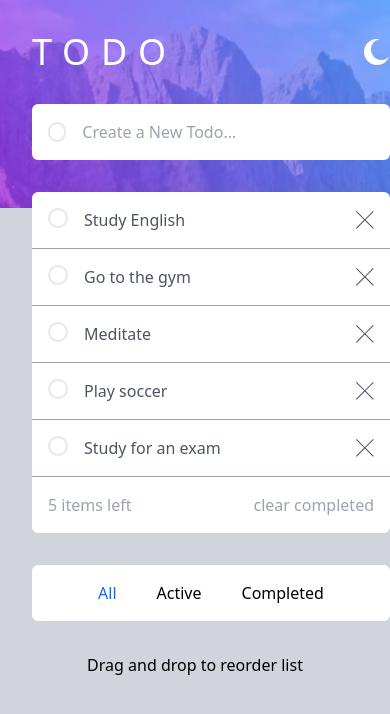
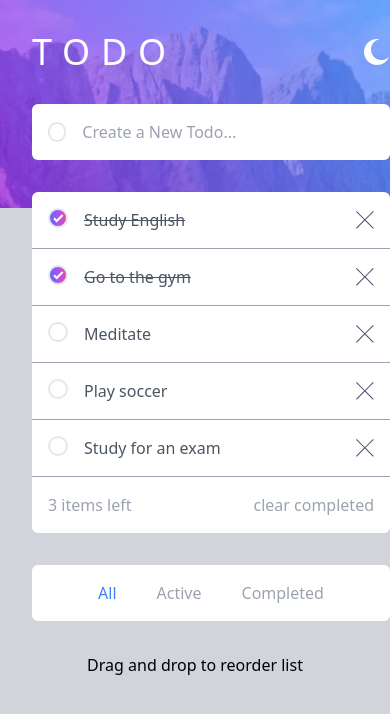
Before and after one commit to ricardoarcos98/todoOne, a React (Vite) app: page / in a window 390 px wide. Shown: the top 714 px of the page. Built offline with nearby package versions, Linux system fonts and the light colour scheme.

Commit message:
project mobile ok

```diff
--- a/src/App.jsx
+++ b/src/App.jsx
@@ -4,6 +4,7 @@ import TodoComputed from "./TodoComputed";
 import TodoCreate from "./TodoCreate";
 import TodoFilter from "./TodoFilter";
 import TodoList from "./TodoList";
+
 
 const initialStateTodo = [
     {
@@ -14,7 +15,7 @@ const initialStateTodo = [
     {
         id: 2,
         title: "Go to the gym",
-        completed: false,
+        completed: true,
     },
     {
         id: 3,
@@ -32,20 +33,60 @@ const initialStateTodo = [
         completed: false,
     },
 ];
-
 const App = () => {
     const [todo, setTodo] = useState(initialStateTodo);
+
+    const creatTodo=(title)=>{
+    const newTodo={
+        id: Date.now(),
+        title: title.trim(),
+        completed:false,
+    }
+    setTodo([...todo, newTodo])
+    }
+
+    const removeTodo=(id)=>{
+     setTodo(todo.filter((todo)=>todo.id !== id)) // que devuelva todo lo contrario al id que se le esta pasando.
+    }
+
+    const updateTodo=(id)=>{
+        setTodo(todo.map(
+            todo => todo.id ===id? {...todo, completed: !todo.completed}:todo
+        ))
+    }
+
+    const computedItemsLeft= todo.filter((todo)=> !todo.completed).length;
+
+    const clearCompleted=()=>{
+        setTodo(todo.filter((todo)=>!todo.completed))
+    }
+    const [filter, setFilter]=useState("all")
+    const changeFilter=(filter)=>setFilter(filter);
+
+    const filteredTodos=()=>{
+        switch (filter){
+            case "all":
+                return todo;
+            case "active":
+                return todo.filter((todo)=>!todo.completed);
+            case "completed":
+                return todo.filter((todo)=>todo.completed);
+            default:
+                return todo;
+        }
+    }
+
     return (
         <div className="bg-[url('./assets/images/bg-mobile-light.jpg')] bg-contain  bg-no-repeat bg-gray-300 min-h-screen">
             <Header />
 
             <main className="container mx-4 px-4 mt-8">
-                <TodoCreate />
+                <TodoCreate creatTodo={creatTodo}/>
 
                 {/* TodoList (todoItem) TodoUpdate & TodoDelete */}
-                <TodoList todo={todo} />
-                <TodoComputed />
-                <TodoFilter />
+                <TodoList todo={filteredTodos()} removeTodo={removeTodo} updateTodo={updateTodo} />
+                <TodoComputed computedItemsLeft={computedItemsLeft} clearCompleted={clearCompleted} />
+                <TodoFilter changeFilter={changeFilter} filter={filter}  />
             </main>
 
             <footer className="text-center mt-8">
--- a/src/TodoComputed.jsx
+++ b/src/TodoComputed.jsx
@@ -1,8 +1,8 @@
-const TodoComputed =()=>{
+const TodoComputed =({computedItemsLeft, clearCompleted})=>{
 return (
     <section className="py-4 px-4 flex justify-between bg-white  rounded-b-md">
-      <span className="text-gray-400"> 5 items left </span>
-    <button className="text-gray-400">
+      <span className="text-gray-400"> {computedItemsLeft} items left </span>
+    <button className="text-gray-400" onClick={(clearCompleted)}>
      clear completed
     </button>
      </section>
--- a/src/TodoCreate.jsx
+++ b/src/TodoCreate.jsx
@@ -1,11 +1,25 @@
-const TodoCreate =()=>{
+import { useState } from "react";
+
+const TodoCreate =({creatTodo})=>{
+
+    const [title, setTitle]=useState("")
+    const handleSubmitAddTodo=(e)=>{
+        e.preventDefault();
+        if(!title.trim()){ // si title esta vacia
+            return setTitle(''); // se escpa del metodo
+        }
+        creatTodo(title);
+        setTitle('');
+    }
     return(
-        <form className="bg-white rounded-md overflow-hidden py-4 px-4 gap-4 items-center flex mt-8">
+        <form onSubmit={handleSubmitAddTodo} className="bg-white rounded-md overflow-hidden py-4 px-4 gap-4 items-center flex mt-8">
         <span className="rounded-full h-5 w-5 border-2 inline-block"></span>
         <input
             type="text"
             placeholder="Create a New Todo..."
             className="w-full text-gray-400 outline-none"
+            value={title}
+            onChange={(e)=>setTitle(e.target.value)}
         />
     </form>
     )
--- a/src/TodoFilter.jsx
+++ b/src/TodoFilter.jsx
@@ -1,12 +1,39 @@
-const TodoFilter =()=>{
-return(
-    <section className="container mx-auto mt-8">
-    <div className="bg-white p-4 rounded-md flex justify-center gap-10">
-        <button className="text-blue-600"> All</button>
-        <button className="hover:text-blue-600"> Active</button>
-        <button className="hover:text-blue-600"> Completed </button>
-    </div>
-</section>
-)
-}
+const TodoFilter = ({ changeFilter, filter }) => {
+    return (
+        <section className="container mx-auto mt-8">
+            <div className="bg-white p-4 rounded-md flex justify-center gap-10">
+                <button
+                    className={`${
+                        filter === "all"
+                            ? "text-blue-500 hover:text-gray-400"
+                            : "text-gray-400 hover:text-blue-500"
+                    }`}
+                    onClick={() => changeFilter("all")}
+                >
+                    All
+                </button>
+                <button
+                    className={`${
+                        filter === "active"
+                            ? "text-blue-500 hover:text-gray-400"
+                            : "text-gray-400 hover:text-blue-500"
+                    }`}
+                    onClick={() => changeFilter("active")}
+                >
+                    Active
+                </button>
+                <button
+                    className={`${
+                        filter === "completed"
+                            ? "text-blue-500 hover:text-gray-400"
+                            : "text-gray-400 hover:text-blue-500"
+                    }`}
+                    onClick={() => changeFilter("completed")}
+                >
+                    Completed{" "}
+                </button>
+            </div>
+        </section>
+    );
+};
 export default TodoFilter;
--- a/src/TodoItem.jsx
+++ b/src/TodoItem.jsx
@@ -1,17 +1,28 @@
+import CheckIcon from "./components/icons/CheckIcon";
 import CrossIcon from "./components/icons/CrossIcon";
 
-const TodoItem=({todo})=>{
-const {id, title, completed }=todo;
-return(
-    <article className="flex gap-4  border-b border-b-gray-400">
-    <button className="flex-none rounded-full h-5 w-5 border-2 inline-block"></button>
-    <p className="text-gray-600 grow">
-        {title}
-    </p>
-    <button>
-        <CrossIcon />
-    </button>
-    </article>
-)
-}
+const TodoItem = ({ todo, removeTodo, updateTodo }) => {
+    const { id, title, completed } = todo;
+    return (
+        <article className="flex gap-4  border-b border-b-gray-400">
+            {/* <button className="flex-none rounded-full h-5 w-5 border-2 inline-block">
+    <CheckIcon/>
+    </button> */}
+            <button
+                className={`h-5 w-5 flex-none rounded-full border-2 ${
+                    completed
+                        ? "  bg-gradient-to-r from-indigo-500 via-purple-500 to-pink-500 flex justify-center items-center"
+                        : "inline-block "
+                }`}
+                onClick={()=>updateTodo(id)}
+            >
+                {completed && <CheckIcon />}
+            </button>
+            <p className={`text-gray-600 grow ${completed && "line-through" }`}>{title}</p>
+            <button className="flex-none" onClick={()=> removeTodo(id)} >
+                <CrossIcon  />
+            </button>
+        </article>
+    );
+};
 export default TodoItem;
--- a/src/TodoList.jsx
+++ b/src/TodoList.jsx
@@ -1,10 +1,10 @@
 import TodoItem from "./TodoItem";
 
-const TodoList = ({ todo }) => {
+const TodoList = ({ todo, removeTodo, updateTodo }) => {
     return (
         <div className="bg-white rounded-t-md [&>article]:p-4 mt-8 ">
             {todo.map((todo) => (
-                <TodoItem key={todo.id} todo={todo} />
+                <TodoItem key={todo.id} todo={todo} removeTodo={removeTodo} updateTodo={updateTodo} />
             ))}
         </div>
     );
--- /dev/null
+++ b/src/components/icons/CheckIcon.jsx
@@ -0,0 +1,16 @@
+const CheckIcon = ({...props}) => {
+    return (
+        <svg
+            {...props}
+            xmlns="http://www.w3.org/2000/svg"
+            width="11"
+            height="9"
+            fill="none"
+            stroke="#FFF"
+            strokeWidth="2"
+        >
+            <path d="M1 4.304L3.696 7l6-6" />
+        </svg>
+    );
+};
+export default CheckIcon;
```
